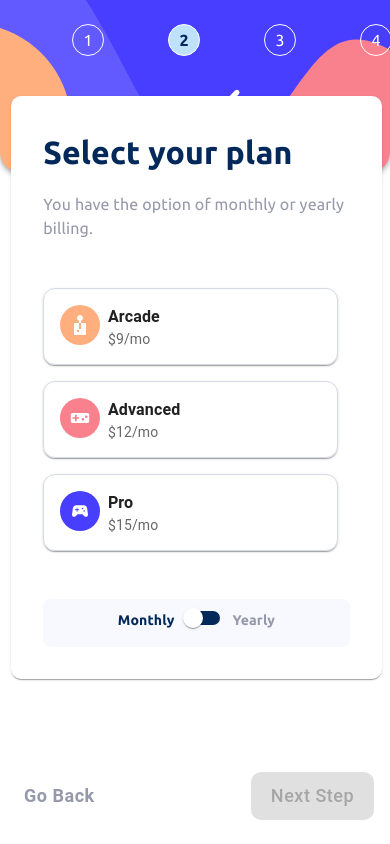
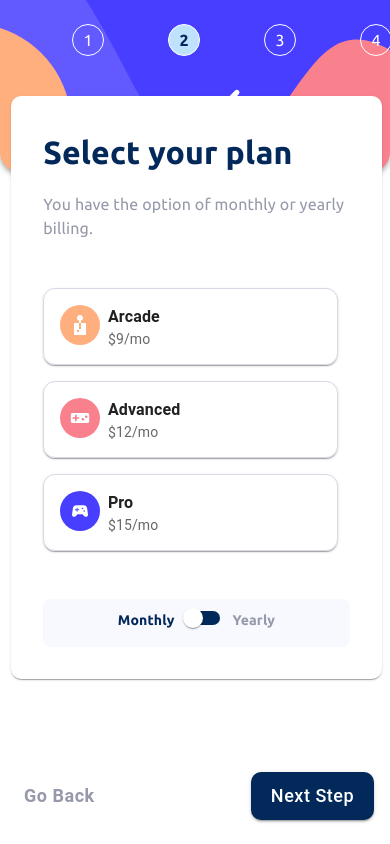
Before and after one commit to atamayo1/my-multi-step-form, a React (Vite) app: page /select-plan in a window 390 px wide. Built offline with nearby package versions, Linux system fonts and the light colour scheme.

Commit message:
i copied the same change from desktop to mobile view

```diff
--- a/src/components/multistep/SecondStep.jsx
+++ b/src/components/multistep/SecondStep.jsx
@@ -110,8 +110,7 @@ const SecondStep = () => {
             <Button
               variant="contained"
               className="btn-next-step"
-              disabled={cardSelection?.title ? false : true}
-              onClick={() => handleNextStep()}
+              onClick={() => handleNextStep(cardSelection?.title ? false : true)}
             >
               Next Step
             </Button>
```
